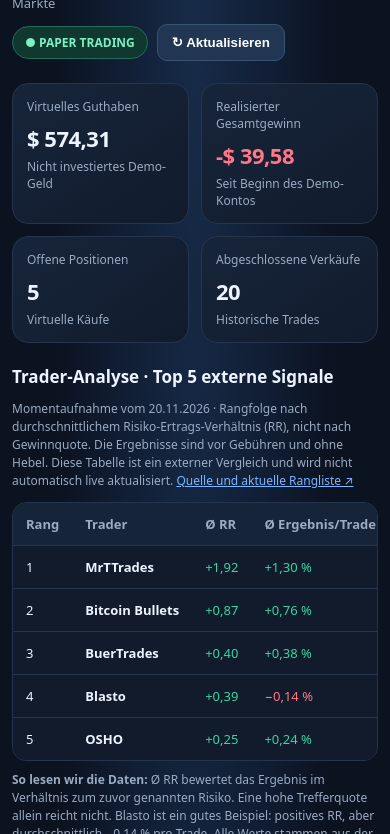
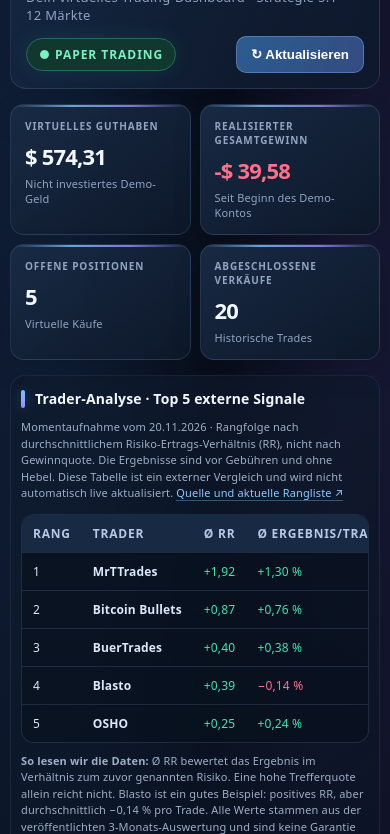
Before and after one commit to mihasarc-sketch/crypto-demo-bot, a plain HTML site: page index.html in a window 390 px wide. Shown: the part 76-910 px from the top of the page. Drawn offline with Linux system fonts and the light colour scheme; no server answers.

Commit message:
Refresh dashboard visual design and mobile styling

```diff
--- a/index.html
+++ b/index.html
@@ -36,7 +36,65 @@ table{border-collapse:collapse;width:100%;min-width:580px;background:#111b2b}th,
 .chart-detail-head{display:flex;justify-content:space-between;align-items:center;gap:10px;margin-bottom:8px}
 .chart-canvas-large{display:block;width:100%;height:260px}
 @media(max-width:520px){.coin-picker{grid-template-columns:repeat(3,minmax(0,1fr))}.chart-canvas-large{height:230px}}
-.signal-coin{background:transparent;border:0;color:var(--blue);padding:4px 2px;font-weight:750;text-decoration:underline;text-underline-offset:3px;cursor:pointer}.signal-coin:active{opacity:.7}</style></head>
+.signal-coin{background:transparent;border:0;color:var(--blue);padding:4px 2px;font-weight:750;text-decoration:underline;text-underline-offset:3px;cursor:pointer}.signal-coin:active{opacity:.7}
+/* Premium dashboard refresh */
+:root{--bg:#070d19;--panel:#101b2d;--line:rgba(145,175,220,.16);--muted:#91a4c1;--text:#f3f7ff;--green:#42e3ad;--red:#ff718b;--blue:#7bc4ff;--violet:#9b8cff}
+body{background:radial-gradient(ellipse at 12% -10%,rgba(53,108,190,.28),transparent 38%),radial-gradient(ellipse at 92% 8%,rgba(105,75,190,.18),transparent 30%),#070d19;letter-spacing:.01em}
+main{max-width:1180px;padding-top:30px}
+.top{padding:20px 22px;border:1px solid var(--line);border-radius:20px;background:linear-gradient(120deg,rgba(21,39,66,.92),rgba(13,24,42,.82));box-shadow:0 16px 44px rgba(0,0,0,.22)}
+h1{font-size:clamp(23px,3vw,30px);letter-spacing:-.7px}
+.sub{font-size:13px;letter-spacing:.025em}
+.pill{box-shadow:0 0 22px rgba(57,214,160,.10);letter-spacing:.08em}
+button{cursor:pointer;transition:transform .18s ease,border-color .18s ease,background .18s ease,box-shadow .18s ease}
+button:hover{border-color:rgba(123,196,255,.7);background:#29496e;box-shadow:0 5px 18px rgba(0,0,0,.18)}
+button:active{transform:scale(.98)}
+button:focus-visible,a:focus-visible{outline:2px solid var(--blue);outline-offset:3px}
+.grid{gap:14px}
+.card{position:relative;overflow:hidden;background:linear-gradient(145deg,rgba(25,43,69,.96),rgba(13,24,41,.98));border:1px solid var(--line);border-radius:18px;padding:19px;box-shadow:0 12px 28px rgba(0,0,0,.16);transition:transform .2s ease,border-color .2s ease}
+.card:before{content:"";position:absolute;inset:0 0 auto;height:2px;background:linear-gradient(90deg,transparent,var(--blue),var(--violet),transparent);opacity:.8}
+.card:hover{transform:translateY(-2px);border-color:rgba(123,196,255,.34)}
+.k{text-transform:uppercase;letter-spacing:.09em;font-size:10px;font-weight:750}
+.v{font-size:clamp(22px,2.5vw,29px);letter-spacing:-.8px;font-variant-numeric:tabular-nums}
+.small{font-size:11px}
+section{margin-top:27px;padding:18px;border:1px solid rgba(145,175,220,.11);border-radius:18px;background:linear-gradient(145deg,rgba(15,27,46,.72),rgba(10,19,33,.55))}
+h2{display:flex;align-items:center;gap:10px;font-size:16px;letter-spacing:.01em;margin:0 0 14px}
+h2:before{content:"";width:4px;height:18px;border-radius:8px;background:linear-gradient(180deg,var(--blue),var(--violet));box-shadow:0 0 12px rgba(123,196,255,.28)}
+.tablewrap{border:1px solid var(--line);border-radius:13px;background:rgba(8,16,29,.58)}
+table{background:transparent}
+th{background:#172943;color:#b7c9e4;text-transform:uppercase;letter-spacing:.065em;font-size:10px}
+td{color:#dce7f8}
+tbody tr{transition:background .15s ease}
+tbody tr:hover{background:rgba(105,153,220,.075)}
+tbody tr:last-child td{border-bottom:0}
+.trader-note{font-size:11px;color:#9eafc9}
+.trader-link{color:#8bcaff;text-decoration:none;border-bottom:1px solid rgba(139,202,255,.35)}
+.trader-link:hover{color:#c5e6ff}
+.notice{border-color:rgba(230,183,89,.25);background:linear-gradient(110deg,rgba(71,52,23,.72),rgba(42,34,22,.62));border-radius:14px}
+.coin-picker{gap:10px}
+.coin-choice{background:linear-gradient(145deg,#192d49,#101e33);border-color:rgba(145,175,220,.18);border-radius:13px;padding:14px 10px;min-height:68px}
+.coin-choice b{font-size:15px;letter-spacing:.04em}
+.coin-choice span{font-size:10px}
+.coin-choice:hover,.coin-choice.active{border-color:var(--blue);background:linear-gradient(145deg,#24466d,#182c49);box-shadow:0 0 0 1px rgba(123,196,255,.12),0 8px 22px rgba(0,0,0,.2)}
+.chart-detail{background:linear-gradient(145deg,#14243b,#0d192b);border-color:rgba(123,196,255,.25);border-radius:16px;padding:17px}
+.chart-canvas-large{border-radius:10px}
+.chart-status,.status{font-size:11px;letter-spacing:.015em}
+.signal-coin{font-size:13px;border-radius:7px;padding:6px 8px;text-decoration:none}
+.signal-coin:hover{background:rgba(123,196,255,.12)}
+#refresh{background:linear-gradient(135deg,#2b5d91,#344b80);border-color:rgba(150,190,255,.35)}
+@media(max-width:720px){
+ main{padding:12px 10px 30px}
+ .top{padding:15px;border-radius:16px;margin-bottom:15px}
+ .top>div:last-child{width:100%;justify-content:space-between}
+ .grid{gap:9px}.card{padding:14px;border-radius:14px}
+ section{margin-top:15px;padding:13px 10px;border-radius:15px}
+ h2{font-size:14px;margin-bottom:11px}
+ th,td{padding:10px 11px;font-size:12px}
+ .coin-picker{gap:7px}
+ .coin-choice{padding:12px 6px;min-height:64px}
+}
+@media(prefers-reduced-motion:reduce){*,*:before,*:after{scroll-behavior:auto!important;transition:none!important}}
+
+</style></head>
 <body><main>
 <header class="top"><div><h1>📊 Crypto Demo Bot</h1><div class="sub">Dein virtuelles Trading-Dashboard · Strategie 5.1 · 12 Märkte</div></div><div style="display:flex;gap:9px;align-items:center"><span class="pill">● PAPER TRADING</span><button id="refresh">↻ Aktualisieren</button></div></header>
 <div class="grid">
```
